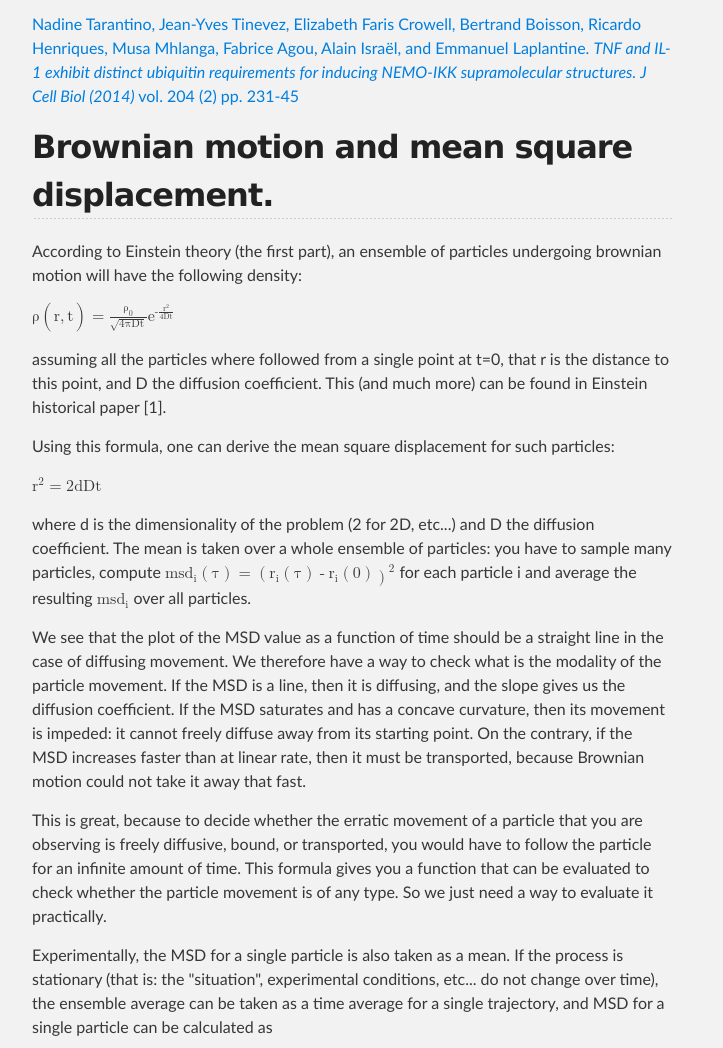
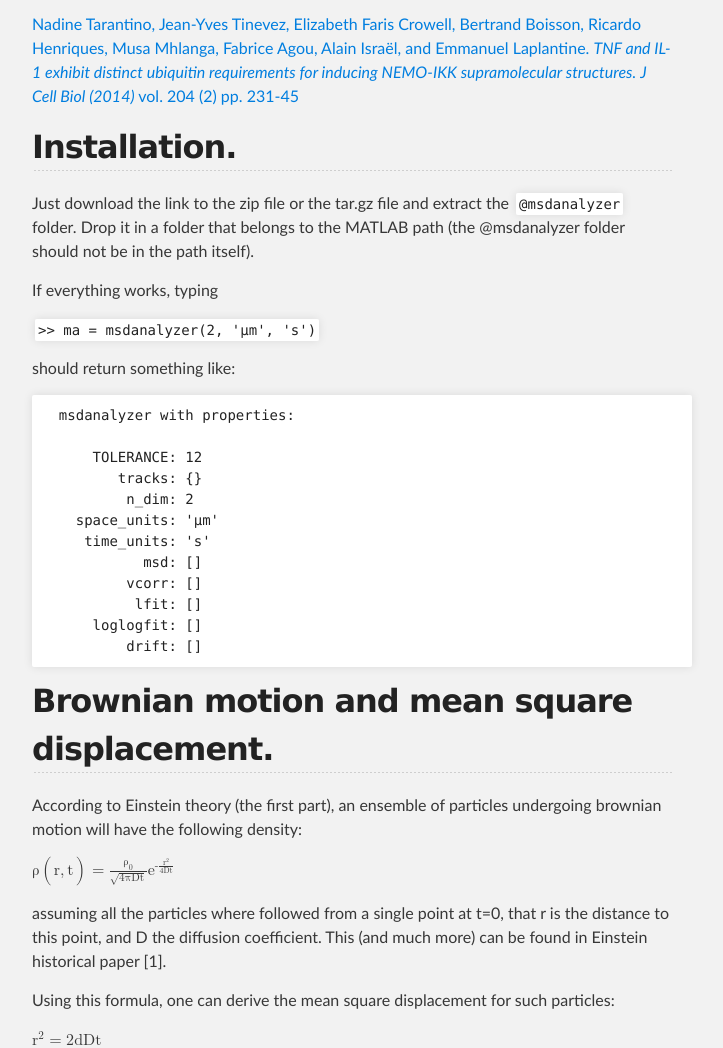
Before and after one commit to tinevez/msdanalyzer, a plain HTML site: page index.html in a window 1280 px wide. Shown: the part 1004-2052 px from the top of the page, without its empty margins (288-1011 px from the left). Drawn offline with Linux system fonts and the light colour scheme.

Commit message:
Add an Installation section.
Signed-off-by: Jean-Yves Tinevez <jeanyves.tinevez@gmail.com>

```diff
--- a/index.html
+++ b/index.html
@@ -56,6 +56,32 @@ Boisson, Ricardo Henriques, Musa Mhlanga, Fabrice Agou, Alain Israël, and
 Emmanuel Laplantine. <em>TNF and IL-1 exhibit distinct ubiquitin
 requirements for inducing NEMO-IKK supramolecular structures.</em> <em>J Cell
 Biol (2014)</em> vol. 204 (2) pp. 231-45</a></p>
+
+
+<h2>
+<a name="installation" class="anchor" href="#installation"><span class="octicon octicon-link"></span></a>Installation.</h2>
+
+<p>Just download the link to the zip file or the tar.gz file and extract the <code>@msdanalyzer</code> folder. Drop it in a folder that belongs to the MATLAB path (the @msdanalyzer folder should not be in the path itself).</p>
+
+<p>If everything works, typing</p>
+
+<p><code>>> ma = msdanalyzer(2, 'µm', 's')</code></p>
+
+</p>should return something like:</p>
+
+<pre>  msdanalyzer with properties:
+
+      TOLERANCE: 12
+         tracks: {}
+          n_dim: 2
+    space_units: 'µm'
+     time_units: 's'
+            msd: []
+          vcorr: []
+           lfit: []
+      loglogfit: []
+          drift: []
+</pre>
 
 <h2>
 <a name="brownian-motion-and-mean-square-displacement" class="anchor" href="#brownian-motion-and-mean-square-displacement"><span class="octicon octicon-link"></span></a>Brownian motion and mean square displacement.</h2>
@@ -224,7 +250,7 @@ velocity autocorrelation. Automated fits of the MSD curves are included (but the
 <p>To document the class, we will play with toy examples, using simulated trajectories, Our simulations will be kept simple, even trivial. There is a deep literature on the modeling of diffusion, but we will skip any complexities, at the expense of scientific relevance. See [3] for details on modeling. </p>
 
 <h2>
-<a name="tutorial-content" class="anchor" href="#tutorial-content"><span class="octicon octicon-link"></span></a>Tutorial content</h2>
+<a name="tutorial-content" class="anchor" href="#tutorial-content"><span class="octicon octicon-link"></span></a>Tutorial content.</h2>
 
 <ol>
 <li>
```
